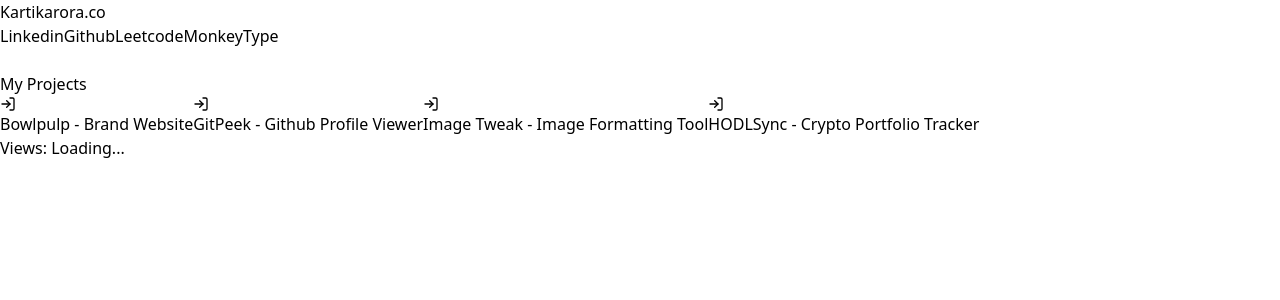
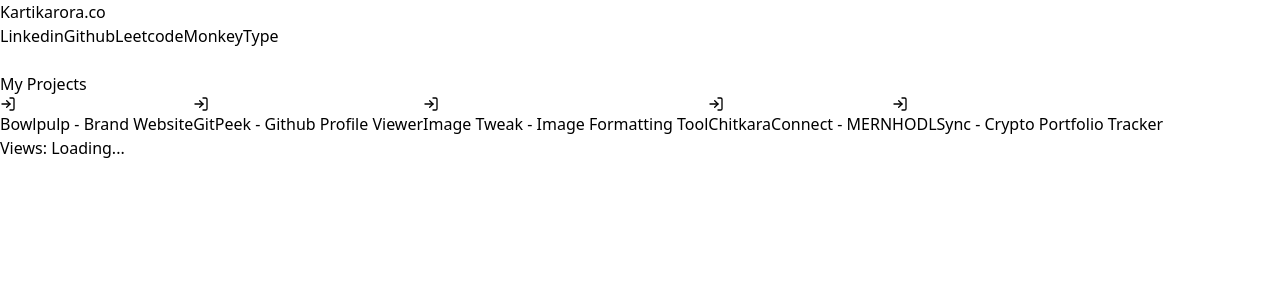
Before and after one commit to BowlPulp/Personal-Website, a React (Vite) app in the folder frontend/: page / in a window 1280 px wide. Shown: the top 300 px of the page. Built offline with nearby package versions, Linux system fonts and the light colour scheme; no server answers.

Commit message:
Added new project

```diff
--- a/frontend/src/components/main/LinkTree.jsx
+++ b/frontend/src/components/main/LinkTree.jsx
@@ -5,6 +5,7 @@
     { name: 'Bowlpulp - Brand Website', url: 'https://bowlpulp.com' },
     { name: 'GitPeek - Github Profile Viewer', url: 'https://git-peek-navy.vercel.app/' },
     { name: 'Image Tweak - Image Formatting Tool', url: 'https://image-tweak.vercel.app/' },
+    { name: 'ChitkaraConnect - MERN', url: 'https://chitkara-connect.vercel.app/' },
     { name: 'HODLSync - Crypto Portfolio Tracker', url: 'https://hodlsync.com/' },
     // Add more links here
 ];
```
